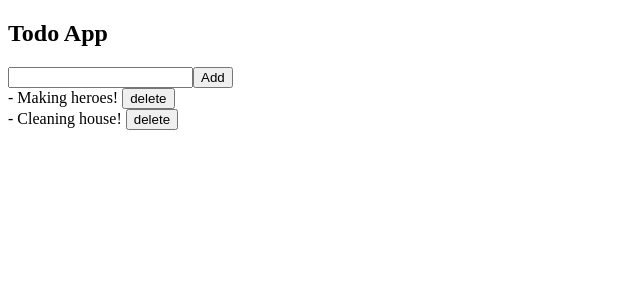
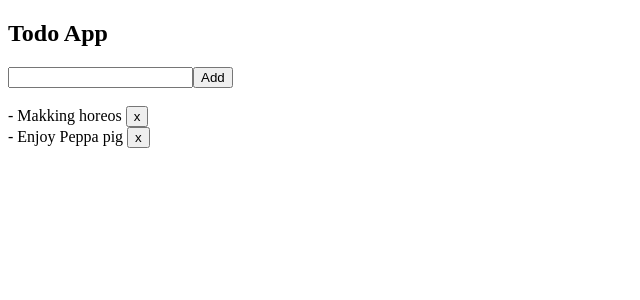
Before and after one commit to hiendepzainn/Learning-ReactJS, a React (Vite) app: page / in a window 1280 px wide. Shown: the top 300 px of the page, without its empty margins (0-640 px from the left). Built offline with nearby package versions, Linux system fonts and the light colour scheme.

Commit message:
TodoApp: fix State Colocation

```diff
--- /dev/null
+++ b/src/App2.jsx
@@ -0,0 +1,39 @@
+import { useState } from "react";
+import TodoDisplay from "./components/todo2/TodoDisplay";
+import TodoInput from "./components/todo2/TodoInput";
+
+const App2 = () => {
+  const [list, setList] = useState([
+    {
+      id: 1,
+      name: "Makking horeos",
+    },
+    {
+      id: 2,
+      name: "Enjoy Peppa pig",
+    },
+  ]);
+
+  const addTodo = (value) => {
+    const newTodo = {
+      id: Math.floor(Math.random() * 100000),
+      name: value,
+    };
+    setList([...list, newTodo]);
+  };
+  const deleteTodo = (id) => {
+    const newList = list.filter((item) => item.id !== id);
+    setList(newList);
+  };
+  return (
+    <>
+      <h2>Todo App</h2>
+      <TodoInput list={list} addTodo={addTodo} />
+      <br />
+      <br />
+      <TodoDisplay list={list} deleteTodo={deleteTodo} />
+    </>
+  );
+};
+
+export default App2;
--- /dev/null
+++ b/src/components/todo2/TodoDisplay.jsx
@@ -0,0 +1,27 @@
+const TodoDisplay = (props) => {
+  const { list, deleteTodo } = props;
+
+  const handleClick = (id) => {
+    deleteTodo(id);
+  };
+  return (
+    <>
+      {list.map((item) => {
+        return (
+          <div key={item.id}>
+            <span>- {item.name} </span>
+            <button
+              onClick={() => {
+                handleClick(item.id);
+              }}
+            >
+              x
+            </button>
+          </div>
+        );
+      })}
+    </>
+  );
+};
+
+export default TodoDisplay;
--- /dev/null
+++ b/src/components/todo2/TodoInput.jsx
@@ -0,0 +1,24 @@
+import { useState } from "react";
+
+const TodoInput = (props) => {
+  const { addTodo } = props;
+
+  const [value, setValue] = useState("");
+
+  const handleChange = (e) => {
+    setValue(e.target.value);
+  };
+
+  const handleClick = () => {
+    addTodo(value);
+    setValue("");
+  };
+  return (
+    <>
+      <input value={value} type="text" onChange={handleChange} />
+      <button onClick={handleClick}>Add</button>
+    </>
+  );
+};
+
+export default TodoInput;
--- a/src/main.jsx
+++ b/src/main.jsx
@@ -1,9 +1,9 @@
 import React from "react";
 import ReactDOM from "react-dom/client";
-import App from "./App.jsx";
+import App2 from "./App2.jsx";
 
 ReactDOM.createRoot(document.getElementById("root")).render(
   <React.StrictMode>
-    <App />
+    <App2 />
   </React.StrictMode>,
 );
```
